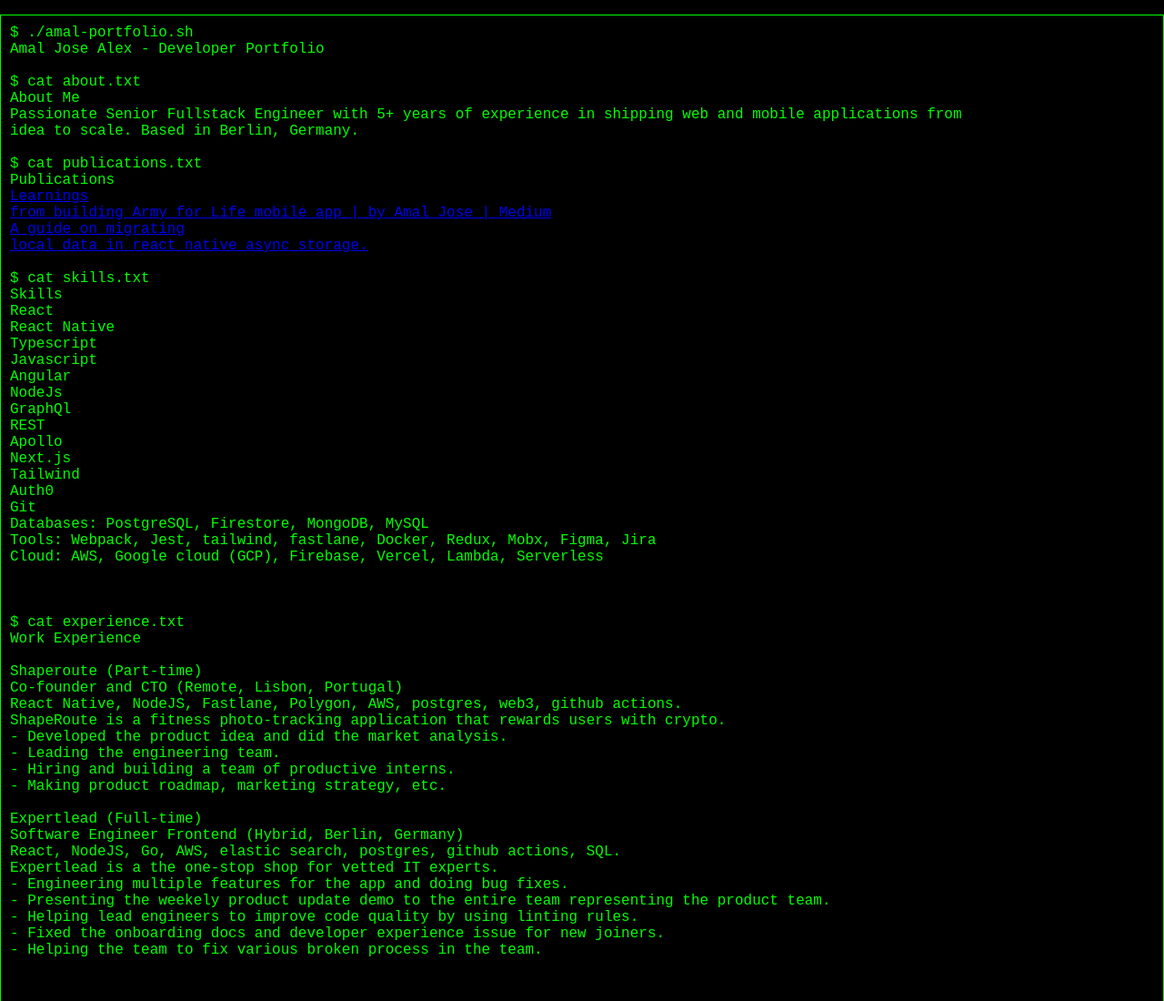
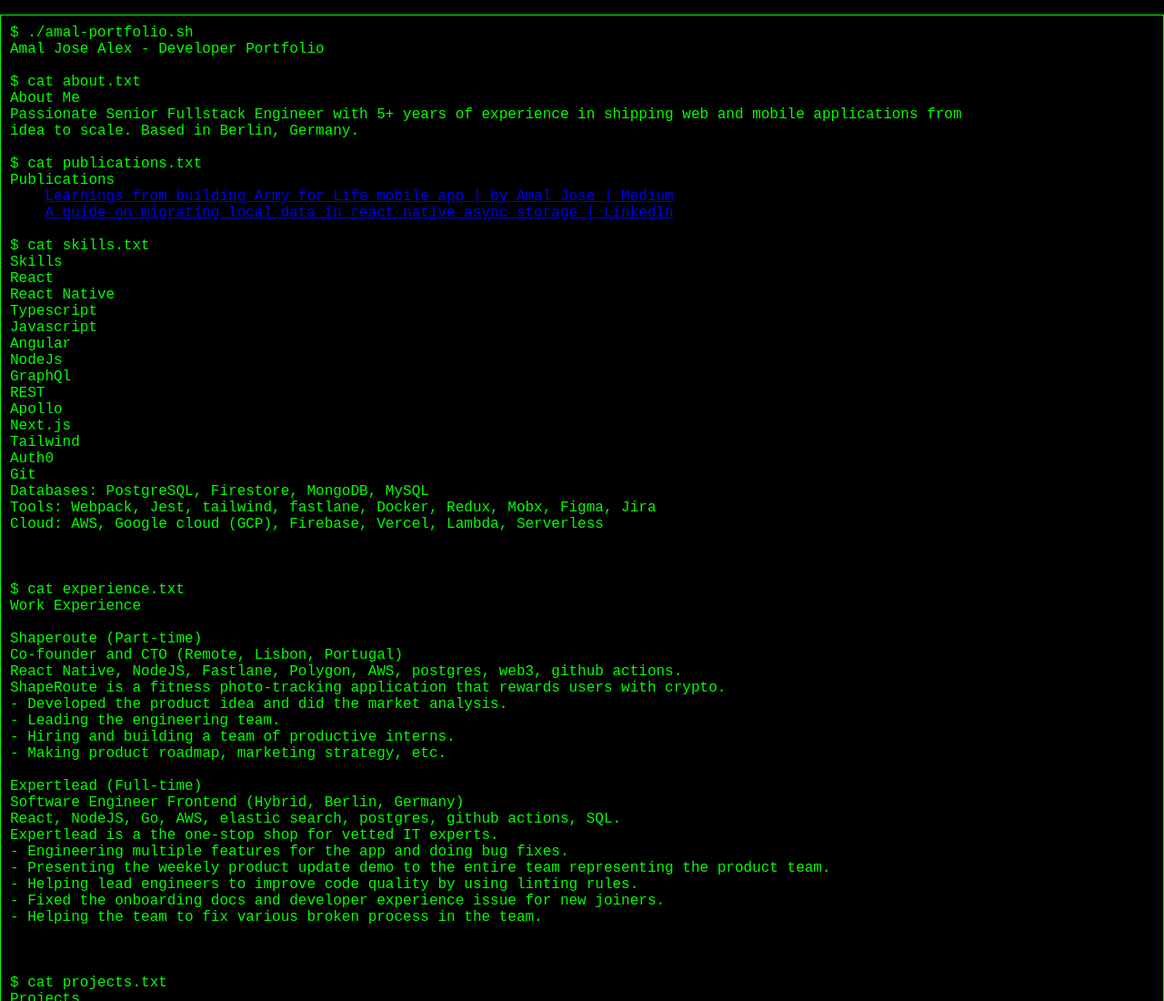
Before and after one commit to amaljosea/portfolio, a plain HTML site: page index.html in a window 1280 px wide. Shown: the top 1100 px of the page at 91% size. Drawn offline with Linux system fonts and the light colour scheme.

Commit message:
Fix content

```diff
--- a/index.html
+++ b/index.html
@@ -90,10 +90,8 @@
 
 <span class="prompt">$</span> <span class="command">cat publications.txt</span>
 <span class="output">Publications</span>
-<span class="content"><a href="https://medium.com/@amaljose_90246/learnings-from-building-army-for-life-mobile-app-aa96739f7ebd">Learnings
-from building Army for Life mobile app | by Amal Jose | Medium</a></span>
-<span class="content"><a href="https://www.linkedin.com/feed/update/urn:li:activity:7073899355887321088/">A guide on migrating
-local data in react native async storage.</a></span>
+    <span class="content"><a href="https://medium.com/@amaljose_90246/learnings-from-building-army-for-life-mobile-app-aa96739f7ebd">Learnings from building Army for Life mobile app | by Amal Jose | Medium</a></span>
+    <span class="content"><a href="https://www.linkedin.com/feed/update/urn:li:activity:7073899355887321088/">A guide on migrating local data in react native async storage | LinkedIn</a></span>
 
 <span class="prompt">$</span> <span class="command">cat skills.txt</span>
 <span class="output">Skills</span>
```
